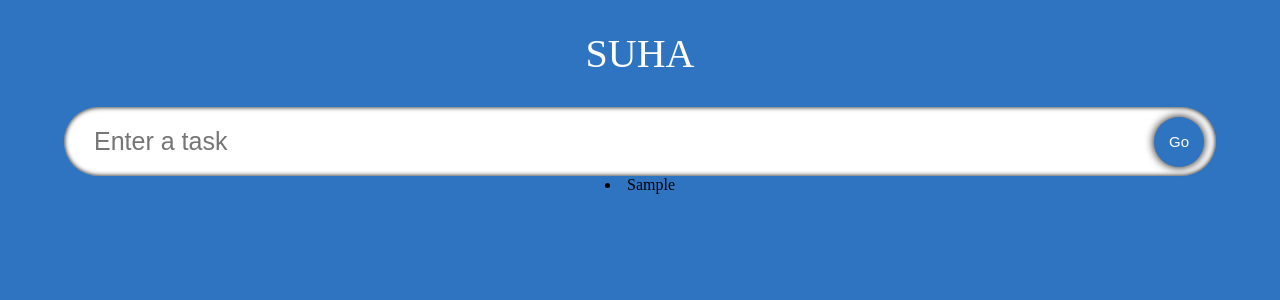
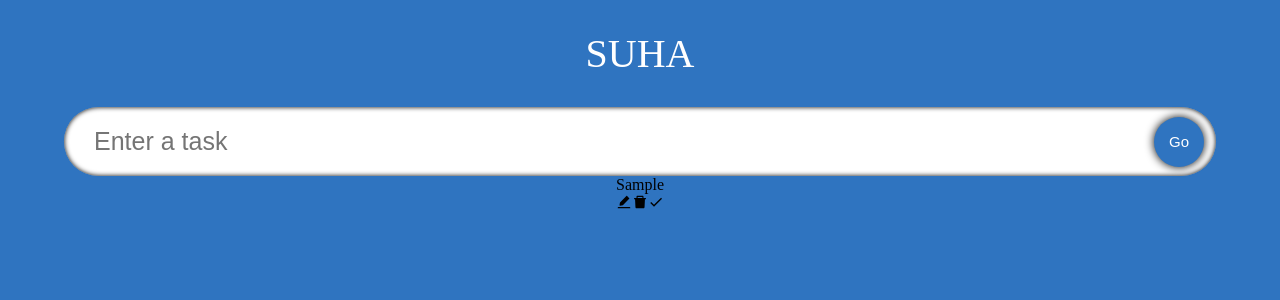
Before and after one commit to suhado/typescript-todolist, a React (Create React App) app: page / in a window 1280 px wide. Both pictures are taken after typing "Sample" into the empty fields and a click on the button "Go". Shown: the top 300 px of the page. Built offline with nearby package versions, Linux system fonts and the light colour scheme; a web font is replaced by a local one.

Commit message:
FEAT: SingleTodo 컴포넌트 구현

```diff
--- /dev/null
+++ b/src/components/SingleTodo.tsx
@@ -0,0 +1,33 @@
+import React from "react";
+import { Todo } from "../model";
+import { AiFillEdit, AiFillDelete } from "react-icons/ai";
+import { MdDone } from "react-icons/md";
+import "./styles.css";
+
+type Props = {
+  todo: Todo;
+  todos: Todo[];
+  setTodos: React.Dispatch<React.SetStateAction<Todo[]>>;
+};
+
+const SingleTodo = ({ todo, todos, setTodos }: Props) => {
+  return (
+    <form className="todos_single">
+      <span className="todos_single--text">{todo.todo}</span>
+
+      <div>
+        <span className="icon">
+          <AiFillEdit />
+        </span>
+        <span className="icon">
+          <AiFillDelete />
+        </span>
+        <span className="icon">
+          <MdDone />
+        </span>
+      </div>
+    </form>
+  );
+};
+
+export default SingleTodo;
--- a/src/components/TodoList.tsx
+++ b/src/components/TodoList.tsx
@@ -1,5 +1,6 @@
 import React from "react";
 import { Todo } from "../model";
+import SingleTodo from "./SingleTodo";
 import "./styles.css";
 
 interface Props {
@@ -11,7 +12,12 @@
   return (
     <div className="todos">
       {todos.map((todo) => (
-        <li>{todo.todo}</li>
+        <SingleTodo
+          todo={todo}
+          key={todo.id}
+          todos={todos}
+          setTodos={setTodos}
+        />
       ))}
     </div>
   );
```
